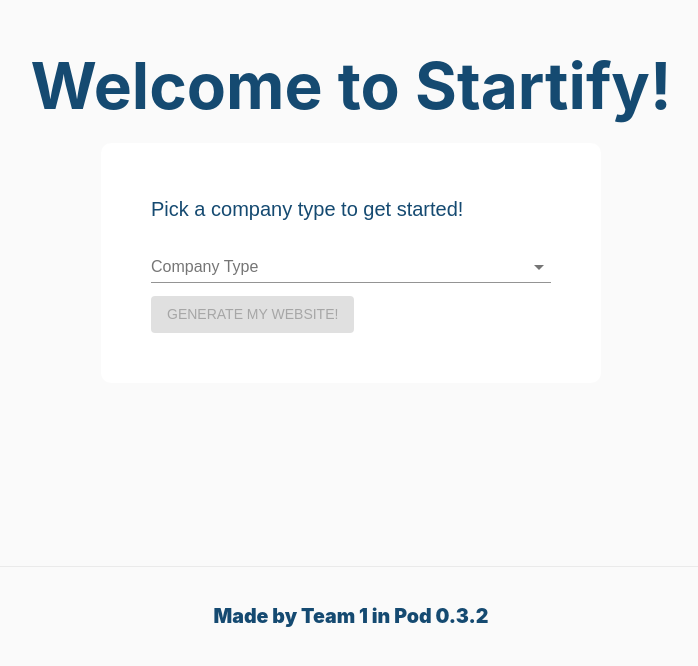
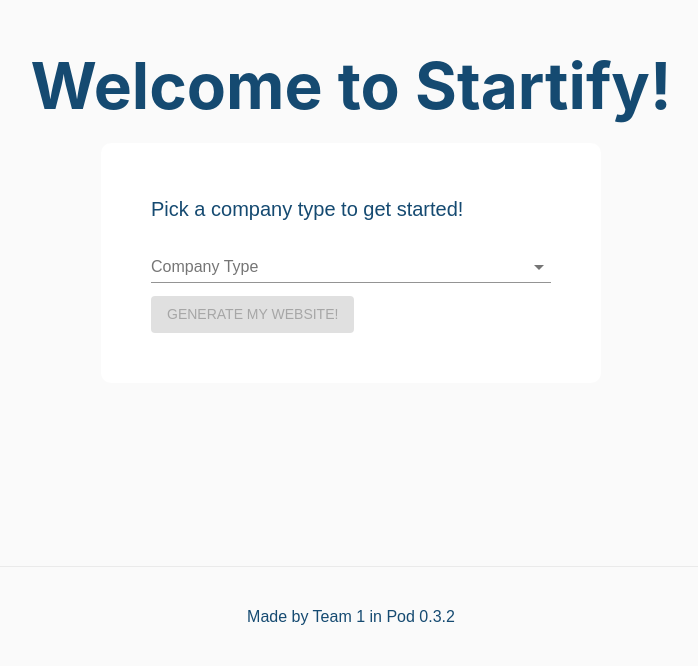
Before and after one commit to Drewbi/startify, a Next.js app: page / in a window 1280 px wide. Shown: the part 134-800 px from the top of the page, without its empty margins (289-987 px from the left). Built offline with nearby package versions, Linux system fonts and the light colour scheme.

Commit message:
Mid code commit

```diff
--- a/pages/index.tsx
+++ b/pages/index.tsx
@@ -1,6 +1,7 @@
 import Head from 'next/head';
 import { Formik, Form } from 'formik';
 import FormSelect, { FormSelectItem } from '../components/FormSelect';
+import { makeStyles } from '@material-ui/core/styles';
 import Button from '@material-ui/core/Button';
 import { Typography } from '@material-ui/core';
 import { useRouter } from 'next/router';
@@ -32,7 +33,16 @@
   },
 ];
 
+const useStyles = makeStyles((theme) => ({
+  heroImage: {
+    objectFit: `cover`,
+    width: `100%`,
+    height: `200px`,
+  },
+}));
+
 const Home: React.FC = () => {
+  const classes = useStyles();
   const router = useRouter();
 
   const handleSubmit = (values: FormValues): void => {
@@ -82,7 +92,7 @@
       </main>
 
       <footer>
-        <p> Made by Team 1 in Pod 0.3.2 </p>
+        <Typography> Made by Team 1 in Pod 0.3.2 </Typography>
       </footer>
 
       <style jsx>{`
```
